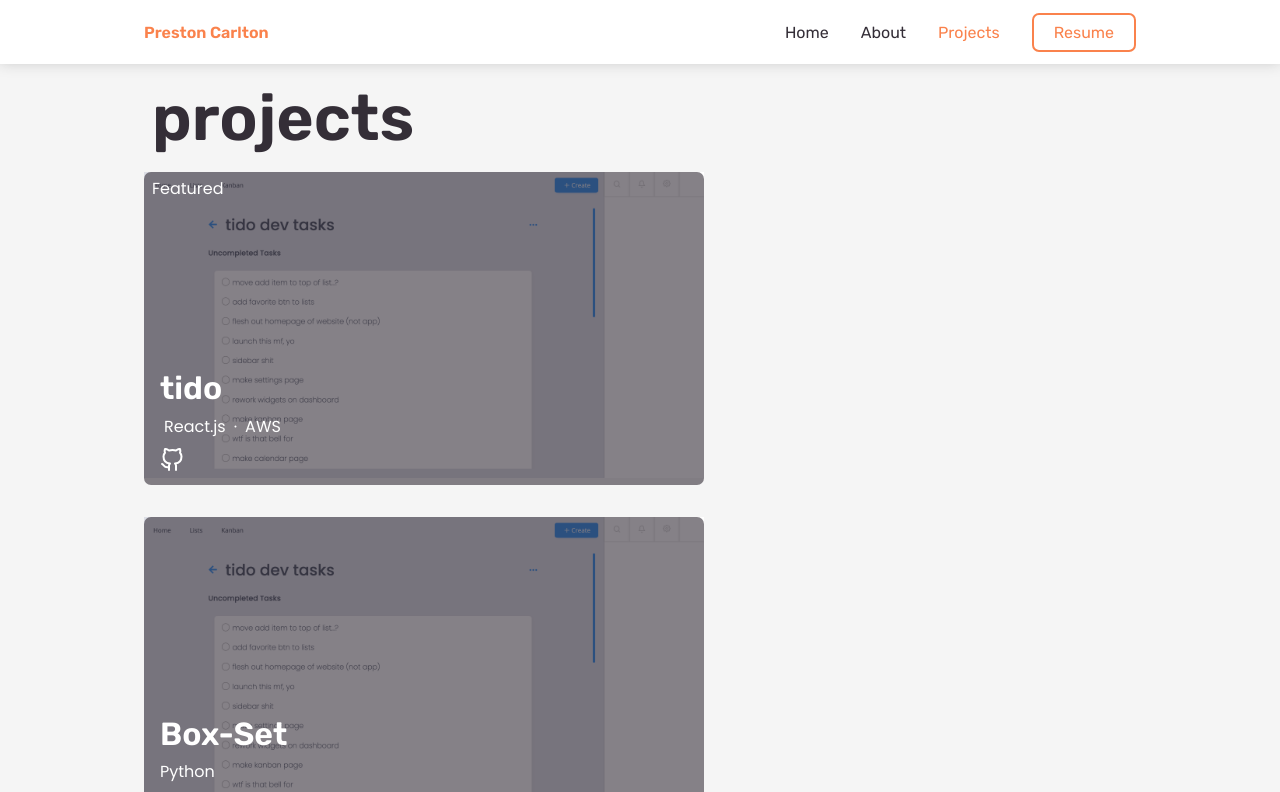
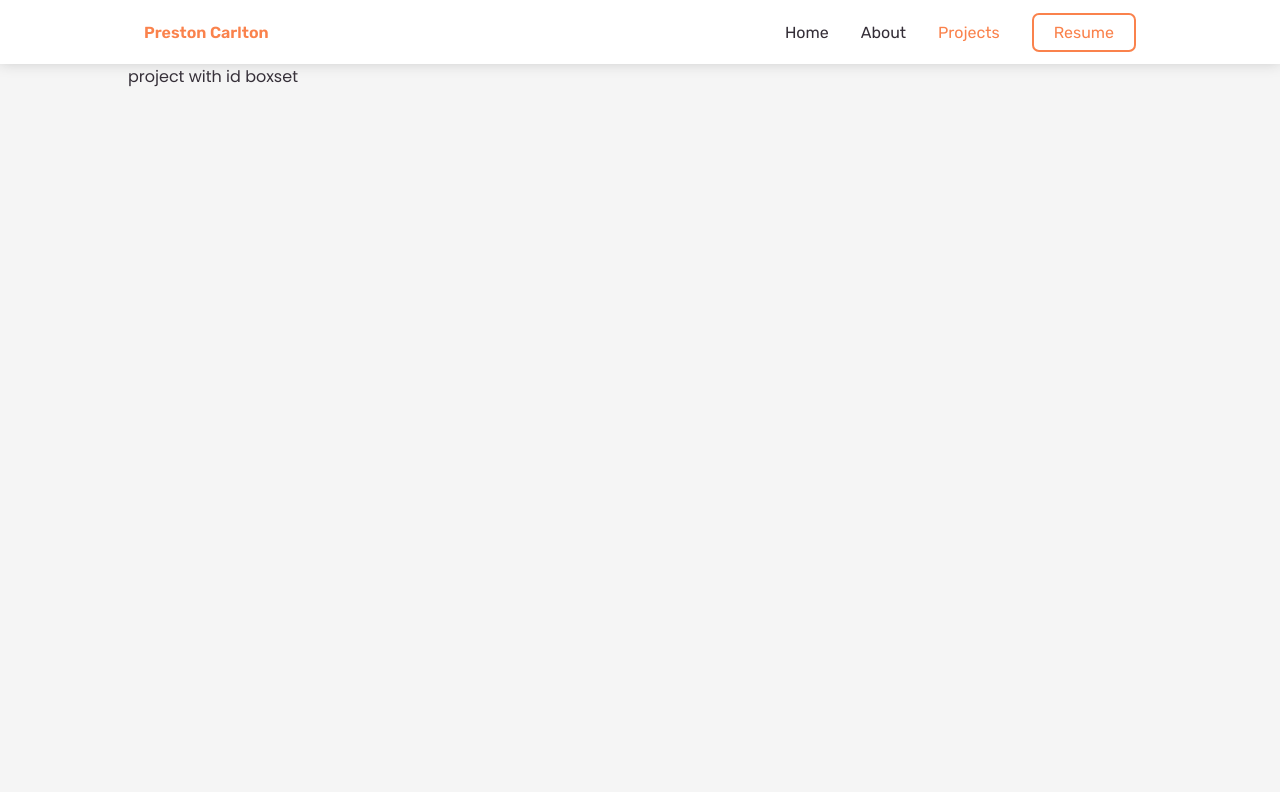
Before and after one commit to prescarlton/portfolio-old, a React (Create React App) app: page /projects/boxset in a window 1280 px wide. Shown: the top 792 px of the page. Built offline with nearby package versions, Linux system fonts and the light colour scheme.

Commit message:
started work on projectInfo page
blank page for now, need to fill out and use redux for state

```diff
--- a/package.json
+++ b/package.json
@@ -20,6 +20,7 @@
     "react-router-dom": "^5.2.0",
     "react-scripts": "^4.0.1",
     "react-transition-group": "^4.4.1",
+    "redux": "^4.0.5",
     "web-vitals": "^0.2.4"
   },
   "scripts": {
--- a/src/components/atoms/ProjectCard.js
+++ b/src/components/atoms/ProjectCard.js
@@ -3,6 +3,7 @@ import { FiGithub } from 'react-icons/fi';
 import { Link } from 'react-router-dom';
 const ProjectCard = (props) => {
     return (
+        <a href={`/projects/${props.id}`}>
             <div className='projectCard'>
                 <div className='projectCard__thumbWrapper'>
                     <img className='projectCard__thumb' src={require(`./../../img/${props.id}_screenshot.png`).default} />
@@ -27,6 +28,7 @@ const ProjectCard = (props) => {
                     )}
                 </div>
             </div>
+        </a>
     )
 }
 
--- /dev/null
+++ b/src/components/pages/ProjectInfoPage.js
@@ -0,0 +1,11 @@
+const ProjectInfoPage = (props) => {
+
+    const {id} = props.match.params
+    return (
+        <div className='projectInfo'>
+            project with id {id}
+        </div>
+    )
+}
+
+export default ProjectInfoPage;
--- a/src/components/pages/Projects.js
+++ b/src/components/pages/Projects.js
@@ -64,7 +64,6 @@ const Projects = () => {
                     ))
                 }
             </div>
-            <NavLink className='button--text highlight' to='/'>Go Home</NavLink>
         </div>
     )
 }
--- a/src/router/appRouter.js
+++ b/src/router/appRouter.js
@@ -11,24 +11,28 @@ import MobileNavBar from '../components/molecules/MobileNavBar';
 import NavBar from '../components/molecules/NavBar';
 import About from '../components/pages/About';
 import Home from '../components/pages/Home';
+import ProjectInfoPage from '../components/pages/ProjectInfoPage';
 import Projects from '../components/pages/Projects';
 
 const AppRouter = () => {
     return (
         <Router>
             <MediaQuery query='(min-width: 1224px)'>
-                <NavBar/>
+                <NavBar />
             </MediaQuery>
             <MediaQuery query='(max-width: 1224px)'>
-                <MobileNavBar/>
+                <MobileNavBar />
             </MediaQuery>
             <Switch>
                 <Route path="/about">
                     <About />
                 </Route>
-                <Route path="/projects">
+                <Route path="/projects" exact>
                     <Projects />
                 </Route>
+                <Route path='/projects/:id' render={(props) => {
+                    return ( <ProjectInfoPage {...props } /> )
+                }} />
                 <Route path="/" exact>
                     <Home />
                 </Route>
--- /dev/null
+++ b/src/styles/components/_projectInfo.scss
@@ -0,0 +1,3 @@
+.projectInfo {
+    @extend .page
+}
--- a/src/styles/components/_projects.scss
+++ b/src/styles/components/_projects.scss
@@ -98,7 +98,7 @@
 
 @media screen and (min-width: 1224px) {
     .page-title {
-        margin: 1rem 1.5rem 0rem;
+        margin: 1rem 1.5rem;
     }
 
     .projectList {
--- a/src/styles/styles.scss
+++ b/src/styles/styles.scss
@@ -6,4 +6,5 @@
 @import './components/lander';
 @import './components/navbar';
 @import './components/projectcard';
+@import './components/projectInfo';
 @import './components/projects';
```
Also changed, not shown: 1 other file (tests, documents, lock files or other folders). Lines whose indentation alone changed are shown as unchanged.
